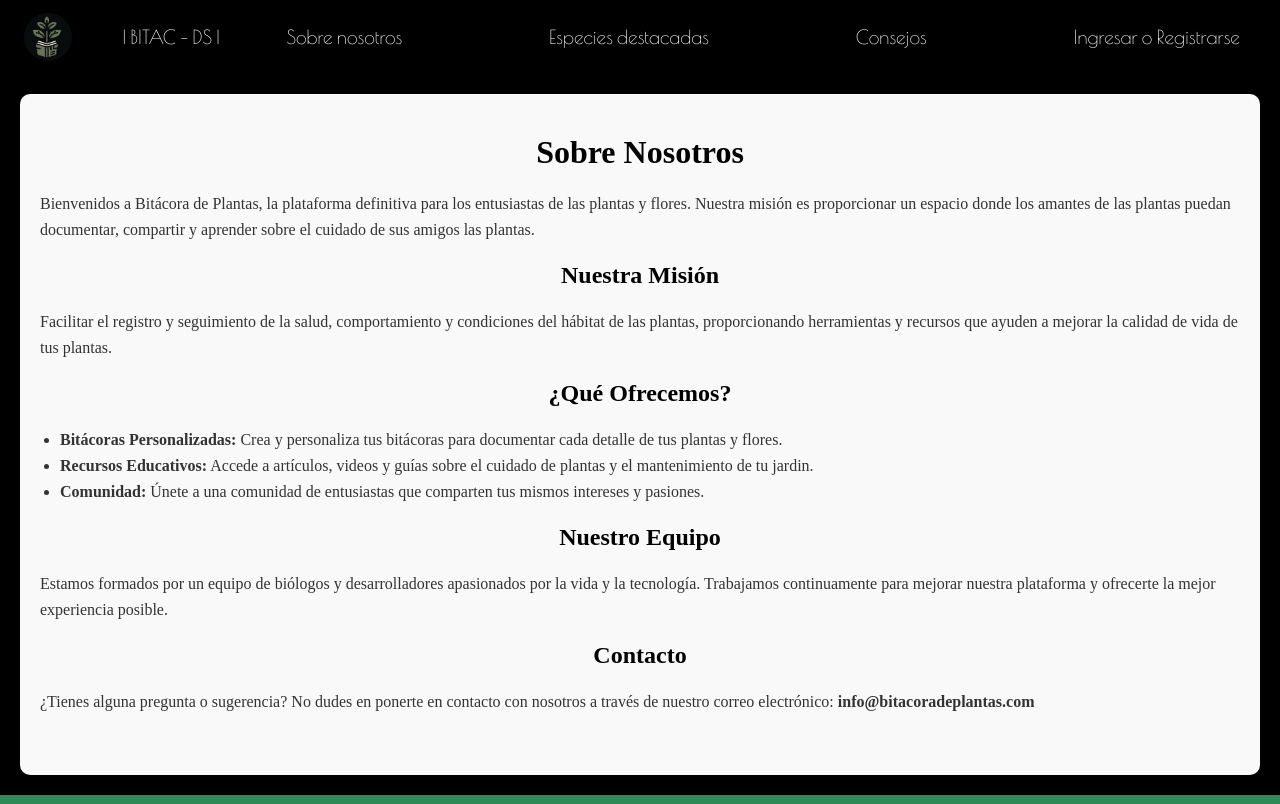
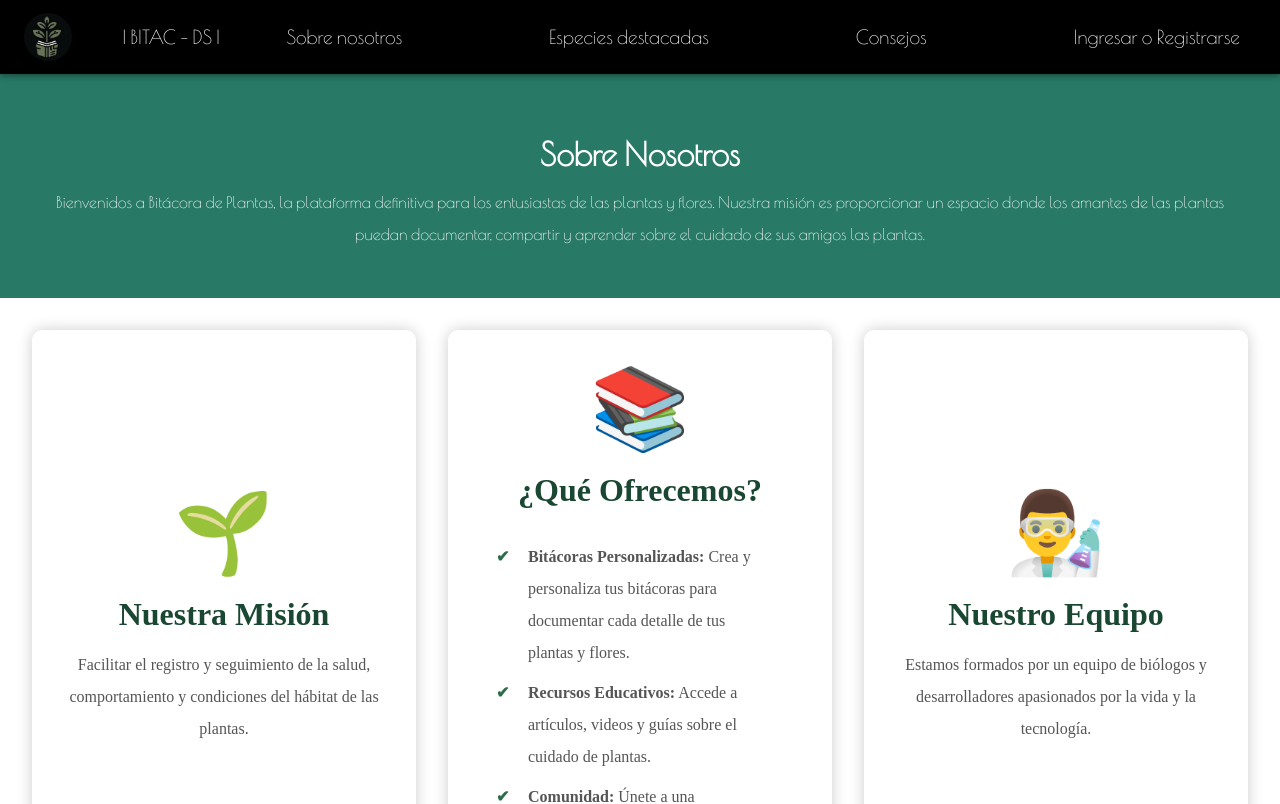
Before and after one commit to anonima04/Bitacora_Peces, a React (Vite) app: page /sobre-nosotros in a window 1280 px wide. Shown: the top 804 px of the page. Built offline with nearby package versions, Linux system fonts and the light colour scheme; a web font is replaced by a local one.

Commit message:
ajustes homepage

```diff
--- a/src/App.jsx
+++ b/src/App.jsx
@@ -20,7 +20,7 @@ function App() {
         <Route path="/" element={<HomePage />} />
         <Route path="/login" element={<Login />} />
         <Route path="/recoverPass" element={<RecoverPassword />} />
-        <Route path="/consejos" element={<TipsPage />} />
+        <Route path="/consejos" element={<TipsPage nav={true} />} />
         <Route path="/sobre-nosotros" element={<AboutUsPage />} />
         <Route path="/especies-destacadas" element={<FeaturedSpeciesPage />} />
 
--- a/src/Components/AppBar_Home/AppBar_Home.css
+++ b/src/Components/AppBar_Home/AppBar_Home.css
@@ -4,8 +4,12 @@
   align-items: center;
   gap: 2rem;
   background-color: rgb(0, 0, 0);
-  background-color: eed;
   border-bottom: solid 1px white;
+}
+
+#span-home,
+.a-page {
+  cursor: pointer;
 }
 
 .logoPag {
@@ -34,12 +38,12 @@
 .a-page {
   color: white;
   text-decoration: none;
-  padding: 0 1rem;
+  padding: 5px;
   border-right: solid 1px white;
 }
 
 .a-page:hover {
-  background: rgb(175, 234, 175);
+  background: rgb(0, 255, 0);
   border: 0;
   border-radius: 10px;
   transition: background 1s ease;
--- a/src/Components/FormBitacora/FormBitacora.jsx
+++ b/src/Components/FormBitacora/FormBitacora.jsx
@@ -1,8 +1,5 @@
-/* eslint-disable no-empty */
 /* eslint-disable no-unused-vars */
-/* eslint-disable react/prop-types */
 import "./FormBitacora.css";
-import { useEffect, useState } from "react";
 import { db } from "../../Firebase/firebase"; //Importamos para poder interactuar con la bases de datos de firestore
 import { collection, addDoc } from "firebase/firestore"; // Funciones para manejar Firestore
 
--- a/src/Components/NavBar/NavBar.jsx
+++ b/src/Components/NavBar/NavBar.jsx
@@ -26,7 +26,8 @@ const pages = [
 
 function NavBar() {
   return (
-    <AppBar position="static" className="AppBar">
+    <>
+      <AppBar position="sticky" className="AppBar">
         <Container maxWidth="xl" className="container-NavBar">
           <img id="logo" src="/logoPag1.jpg" alt="Logo Bitácora planta" />
           <a className="a-NavBar" href="/">
@@ -49,6 +50,7 @@ function NavBar() {
           </div>
         </Container>
       </AppBar>
+    </>
   );
 }
 
--- a/src/Page/AboutUsPage/AboutUsPage.css
+++ b/src/Page/AboutUsPage/AboutUsPage.css
@@ -1,29 +1,119 @@
-#about{
-  background-color: black;
+#about {
+  width: 100%;
 }
-.about-us-section {
-    padding: 40px 20px;
-    background-color: #f9f9f9;
-    border-radius: 10px;
-    box-shadow: 0 4px 8px rgba(0, 0, 0, 0.1);
-    margin: 20px;
+
+.header-about {
+  font-family: var(--font3);
+  line-height: 2;
+  text-align: center;
+  padding: 3rem;
+  background-color: #287a67;
+  color: #ffffff;
+}
+
+.cards-container {
+  display: grid;
+  grid-template-columns: 1fr;
+  gap: 2rem;
+  padding: 2rem;
+}
+
+.card {
+  display: flex;
+  flex-direction: column;
+  justify-content: center;
+  align-items: center;
+  padding: 2rem;
+  border-radius: 10px;
+  box-shadow: 0px 0px 15px rgba(0, 0, 0, 0.2);
+  text-align: center;
+  position: relative;
+  transition:
+    transform 0.3s ease,
+    box-shadow 0.3s ease;
+}
+
+.card:hover {
+  transform: translateY(-10px);
+  box-shadow: 0 0 20px rgba(0, 0, 0, 0.2);
+}
+
+.card .icon {
+  font-size: 5rem;
+  color: #2c6e49;
+  margin-bottom: 1rem;
+}
+
+.card h2 {
+  font-size: 2rem;
+  color: #1a4731;
+  margin-bottom: 1rem;
+}
+
+.card p,
+.card ul {
+  font-size: 1rem;
+  color: #555;
+  line-height: 2;
+  margin-bottom: 1rem;
+}
+
+.card ul {
+  list-style: none;
+  padding: 1rem;
+}
+
+.card ul li {
+  text-align: left;
+  position: relative;
+  padding: 0 2rem;
+  margin-bottom: 0.5rem;
+  line-height: 2;
+}
+
+.card ul li::before {
+  content: "✔";
+  position: absolute;
+  left: 0;
+  color: #2c6e49;
+  font-weight: bold;
+  font-size: 1rem;
+  line-height: 2;
+}
+
+.card::before {
+  content: "";
+  position: absolute;
+  border-radius: 10px;
+  width: 100%;
+  height: 100%;
+  background: rgba(44, 110, 73, 0.1);
+  opacity: 0;
+  transition: opacity 0.3s;
+}
+
+.card:hover::before {
+  opacity: 1;
+}
+
+.card:hover .icon,
+.card:hover h2 {
+  color: #3a8b6e;
+  transform: scale(1.1);
+}
+
+.contact {
+  text-align: center;
+  padding: 2.5rem;
+  color: #1a4731;
+}
+
+@media (min-width: 1024px) {
+  .cards-container {
+    grid-template-columns: repeat(3, 1fr);
   }
 
-  .about-us-section h1, .about-us-section h2 {
-    text-align: center;
-    margin-bottom: 20px;
-    font-family: 'Times New Roman', Times, serif;
+  .contact {
+    grid-column: 1 / -1;
   }
-
-  .about-us-section p, .about-us-section ul {
-    margin: 20px 0;
-    line-height: 1.6;
-    color: #333;
-    font-family: 'Times New Roman', Times, serif;
-  }
-
-  .about-us-section ul {
-    list-style-type: disc;
-    margin-left: 20px;
-    font-family: 'Times New Roman', Times, serif;
-  }
+}
--- a/src/Page/AboutUsPage/AboutUsPage.jsx
+++ b/src/Page/AboutUsPage/AboutUsPage.jsx
@@ -1,41 +1,67 @@
 // import React from 'react';
-import NavBar from '../../Components/NavBar/NavBar';
-import Footer from '../../Components/Footer/Footer';
-import './AboutUsPage.css';
+import NavBar from "../../Components/NavBar/NavBar";
+import Footer from "../../Components/Footer/Footer";
+import "./AboutUsPage.css";
 
 const AboutUsPage = () => {
   return (
-    <div id='about'>
+    <div id="about">
       <NavBar />
-      <div className="about-us-section">
+      <div className="header-about">
         <h1>Sobre Nosotros</h1>
         <p>
-          Bienvenidos a Bitácora de Plantas, la plataforma definitiva para los entusiastas de las plantas y flores. Nuestra misión es proporcionar un espacio donde los amantes de las plantas puedan documentar, compartir y aprender sobre el cuidado de sus amigos las plantas.
+          Bienvenidos a Bitácora de Plantas, la plataforma definitiva para los
+          entusiastas de las plantas y flores. Nuestra misión es proporcionar un
+          espacio donde los amantes de las plantas puedan documentar, compartir
+          y aprender sobre el cuidado de sus amigos las plantas.
         </p>
+      </div>
+
+      <div className="cards-container">
+        <div className="card mission">
+          <div className="icon">🌱</div>
           <h2>Nuestra Misión</h2>
           <p>
-          Facilitar el registro y seguimiento de la salud, comportamiento y condiciones del hábitat de las plantas, proporcionando herramientas y recursos que ayuden a mejorar la calidad de vida de tus plantas.
+            Facilitar el registro y seguimiento de la salud, comportamiento y
+            condiciones del hábitat de las plantas.
           </p>
+        </div>
+
+        <div className="card services">
+          <div className="icon">📚</div>
           <h2>¿Qué Ofrecemos?</h2>
           <ul>
             <li>
-            <strong>Bitácoras Personalizadas:</strong> Crea y personaliza tus bitácoras para documentar cada detalle de tus plantas y flores.
+              <strong>Bitácoras Personalizadas:</strong> Crea y personaliza tus
+              bitácoras para documentar cada detalle de tus plantas y flores.
             </li>
             <li>
-            <strong>Recursos Educativos:</strong> Accede a artículos, videos y guías sobre el cuidado de plantas y el mantenimiento de tu jardin.
+              <strong>Recursos Educativos:</strong> Accede a artículos, videos y
+              guías sobre el cuidado de plantas.
             </li>
             <li>
-            <strong>Comunidad:</strong> Únete a una comunidad de entusiastas que comparten tus mismos intereses y pasiones.
+              <strong>Comunidad:</strong> Únete a una comunidad de entusiastas.
             </li>
           </ul>
+        </div>
+
+        <div className="card team">
+          <div className="icon">👨‍🔬</div>
           <h2>Nuestro Equipo</h2>
           <p>
-          Estamos formados por un equipo de biólogos y desarrolladores apasionados por la vida y la tecnología. Trabajamos continuamente para mejorar nuestra plataforma y ofrecerte la mejor experiencia posible.
+            Estamos formados por un equipo de biólogos y desarrolladores
+            apasionados por la vida y la tecnología.
           </p>
+        </div>
+
+        <div className="card contact">
+          <div className="icon">📬</div>
           <h2>Contacto</h2>
           <p>
-          ¿Tienes alguna pregunta o sugerencia? No dudes en ponerte en contacto con nosotros a través de nuestro correo electrónico: <strong>info@bitacoradeplantas.com</strong>
+            ¿Tienes alguna pregunta o sugerencia? Contáctanos en{" "}
+            <strong>info@bitacoradeplantas.com</strong>
           </p>
+        </div>
       </div>
       <Footer />
     </div>
--- a/src/Page/TipsPage/TipsPage.css
+++ b/src/Page/TipsPage/TipsPage.css
@@ -1,34 +1,100 @@
 .tips-page {
-    font-family: Arial, sans-serif;
-    background-color: #0a0909;
-    color: #333;
-    display: flex;
-    flex-direction: column;
-    align-items: center;
-  }
+  width: 100%;
+  padding: 2rem;
+}
 
+#titulo-consejos {
+  font-family: var(--font1);
+  color: #36897f;
+  font-size: 3rem;
+  text-align: center;
+  margin-bottom: 3rem;
+  line-height: 2;
+}
+
+.tip {
+  display: grid;
+  padding: 1rem;
+  gap: 1rem;
+  border-radius: 10px;
+  background-color: #daece5;
+  transition:
+    transform 0.3s ease,
+    box-shadow 0.3s ease;
+  cursor: pointer;
+}
+
+.tip:hover {
+  transform: scale(1.02);
+  background-color: #5ccba1;
+  box-shadow: 0px 4px 15px rgba(0, 0, 0, 0.5);
+  transition: background-color 0.8s ease;
+}
+
+.tip img {
+  width: 100%;
+  height: 250px;
+  border-radius: 10px;
+  object-fit: cover;
+}
+
+.tip h2 {
+  font-family: var(--font1);
+  font-size: 2rem;
+  color: #000000;
+  margin-bottom: 10px;
+}
+
+.tip p {
+  font-size: 1rem;
+  line-height: 2;
+  color: #434945;
+}
+
+.tip h2::before {
+  content: "🌱 ";
+  font-size: 2rem;
+}
+
+/* COMPUTADORAS */
+@media (min-width: 1024px) {
   .tips-content {
-    padding: 40px 20px;
-    max-width: 800px;
-    width: 100%;
-    background-color: #fcf9f9;
-    border-radius: 10px;
-    box-shadow: 2px 4px 8px rgba(110, 249, 92, 0.89);
-    margin: 20px 0;
-  }
-
-  .tips-content h1 {
-    text-align: center;
-    margin-bottom: 20px;
-    font-family: 'Times New Roman', Times, serif;
+    display: grid;
+    grid-template-columns: repeat(2, 1fr);
+    gap: 2rem;
   }
 
   .tip {
-    margin-bottom: 20px;
-    font-family: 'Times New Roman', Times, serif;
+    grid-template-columns: 1fr 1fr;
+  }
+}
+
+/* MOVILES */
+@media (max-width: 768px) {
+  .tips-content {
+    display: flex;
+    flex-direction: column;
+    gap: 2rem;
   }
 
-  .tip h2 {
-    margin-bottom: 10px;
-    font-family: 'Times New Roman', Times, serif;
+  .tip {
+    grid-template-columns: 1fr;
   }
+
+  #titulo-consejos {
+    font-size: 2.5rem;
+  }
+}
+
+/* TABLETS */
+@media (min-width: 769px) and (max-width: 1023px) {
+  .tips-content {
+    display: grid;
+    grid-template-columns: 1fr 1fr;
+    gap: 2rem;
+  }
+
+  .tip {
+    grid-template-columns: 1fr;
+  }
+}
```
Also changed, not shown: src/Components/AppBar_Home/AppBar_Home.jsx (+40 -12 lines), src/Page/FeaturedSpeciesPage/FeaturedSpeciesPage.css (+82 -25 lines), src/Page/FeaturedSpeciesPage/FeaturedSpeciesPage.jsx (+8 -14 lines), src/Page/Home/Home.jsx (+21 -18 lines), src/Page/TipsPage/TipsPage.jsx (+89 -13 lines). Lines whose indentation alone changed are shown as unchanged.
